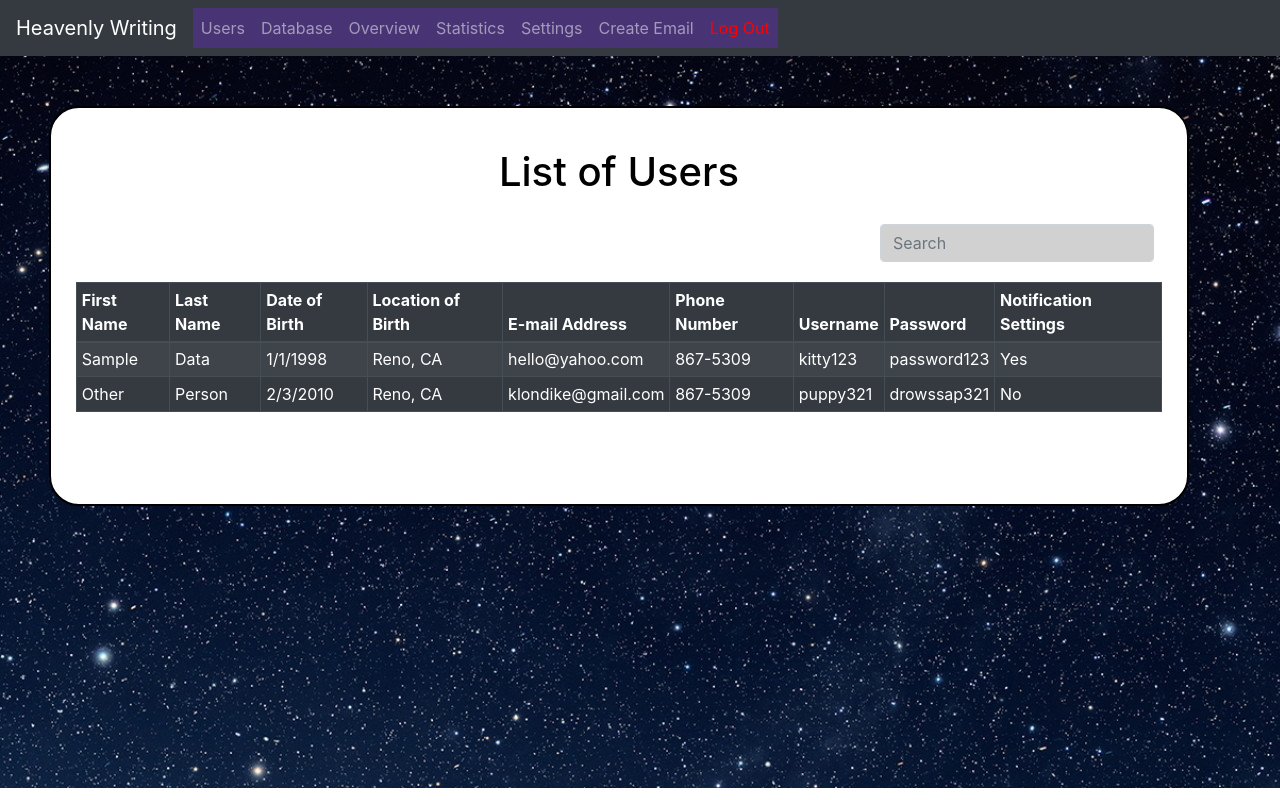
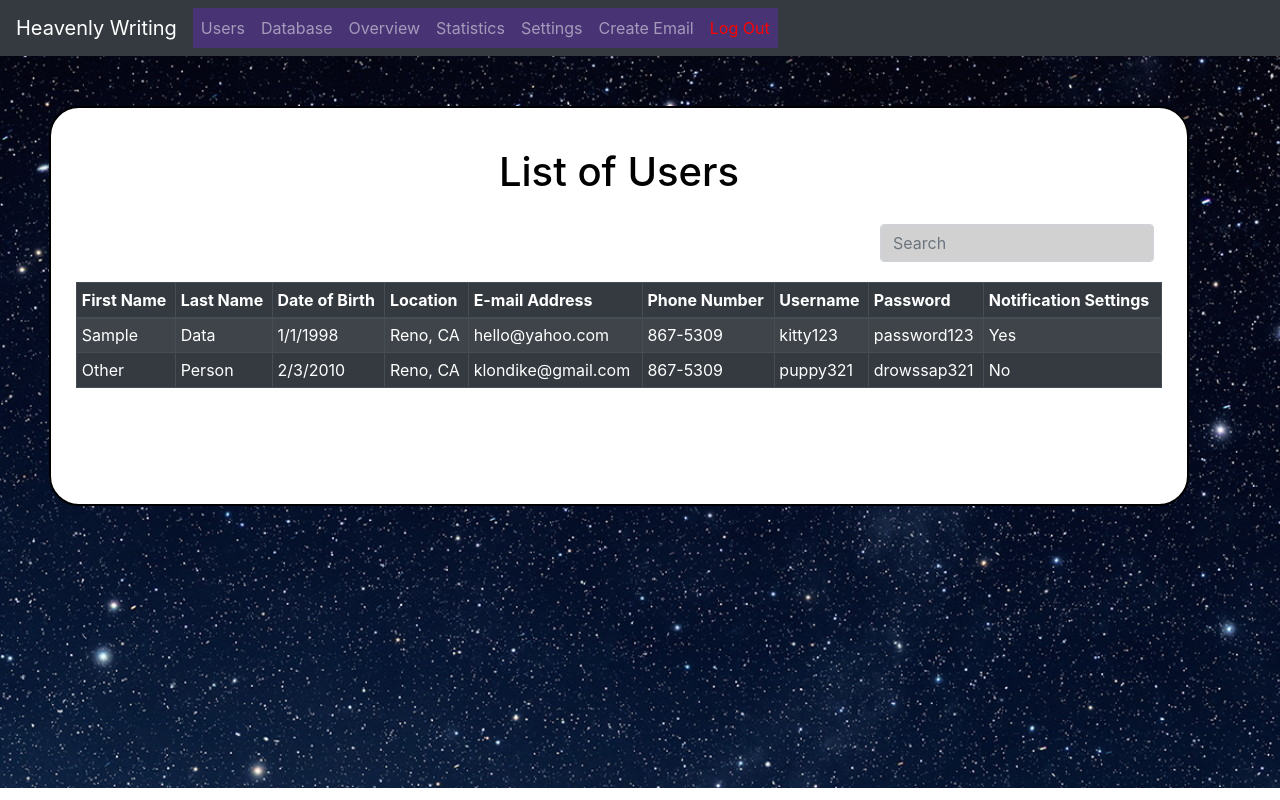
Before and after one commit to UFamayajimenez/HeavenlyWritingHoroscopes, a React (Create React App) app in the folder client/: page /admin/users in a window 1280 px wide. Built offline with nearby package versions, Linux system fonts and the light colour scheme.

Commit message:
userlist change

```diff
--- a/client/src/views/Admin/UserList.js
+++ b/client/src/views/Admin/UserList.js
@@ -54,7 +54,7 @@ const UserList = (props) => {
                                     <th> First Name</th>
                                     <th> Last Name</th>
                                     <th> Date of Birth </th>
-                                    <th> Location of Birth</th>
+                                    <th> Location</th>
                                     <th> E-mail Address</th>
                                     <th> Phone Number</th>
                                     <th> Username</th>
```
